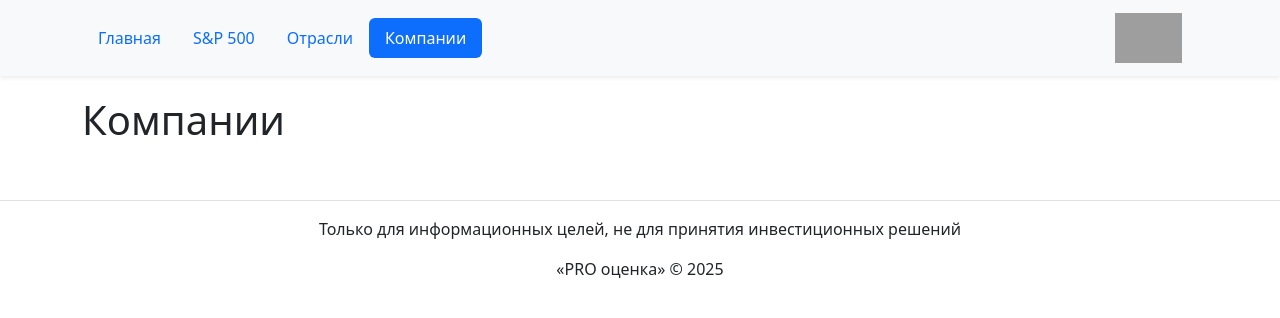
After one commit to USstocks/val, a Django app: page /pages/companies/ in a window 1280 px wide. The commit adds this page. Shown: the top 318 px of the page. Run offline with Django 3.2, Linux system fonts and the light colour scheme; some libraries are stand-ins or nearby versions; grey boxes are pictures that could not be loaded.

Commit message:
Companies added

```diff
--- a/main/urls.py
+++ b/main/urls.py
@@ -5,5 +5,5 @@ from . import views
 app_name = 'main'
 
 urlpatterns = [
-    path('main', views.main, name ='first'),
+    path('', views.first, name ='first'),
 ]
--- a/main/views.py
+++ b/main/views.py
@@ -1,5 +1,5 @@
 from django.shortcuts import render
 
-def main(request):
+def first(request):
     template = 'main/first.html'
     return render(request, template)
--- a/pages/urls.py
+++ b/pages/urls.py
@@ -6,5 +6,7 @@ app_name = 'pages'
 
 urlpatterns = [
     path('industries/', views.industries, name='industries'),
-    path('spx/', views.spx, name='spx')
+    path('spx/', views.spx, name='spx'),
+    path('companies/', views.companies, name='companies'),
+
 ]
--- a/pages/views.py
+++ b/pages/views.py
@@ -9,3 +9,7 @@ def industries(request):
 def spx(request):
     template = 'pages/spx.html'
     return render(request, template)
+
+def companies(request):
+    template = 'pages/companies.html'
+    return render(request, template)
--- a/templates/includes/header.html
+++ b/templates/includes/header.html
@@ -40,11 +40,19 @@
               Отрасли
             </a>
           </li>
+          <li class="nav-item">
+            <a
+              class="nav-link {% if view_name == 'pages:companies' %} active {% endif %}"
+              href="{% url 'pages:companies' %}"
+              >
+              Компании
+            </a>
+          </li>
         </ul>
         {% endwith %}
       </div>
       <a class="navbar-brand" href="{% url 'main:first' %}">
-        <img src="{% static 'img/logo.png' %}" height="50" class="d-inline-block align-top" alt="">
+        <img src="{% static 'img/eye2.png' %}" height="50" class="d-inline-block align-top" alt="">
       </a>
     </div>
   </nav>
--- /dev/null
+++ b/templates/pages/companies.html
@@ -0,0 +1,7 @@
+{% extends "base.html" %}
+{% block title %}
+  PRO оценка. Компании
+{% endblock %}
+{% block content %}
+  <h1 class="pb-2 mb-0">Компании</h1>
+{% endblock %}
--- a/valuation/urls.py
+++ b/valuation/urls.py
@@ -1,5 +1,6 @@
 from django.contrib import admin
 from django.urls import include, path
+
 
 urlpatterns = [
     path('', include('main.urls', namespace='main')),
```
